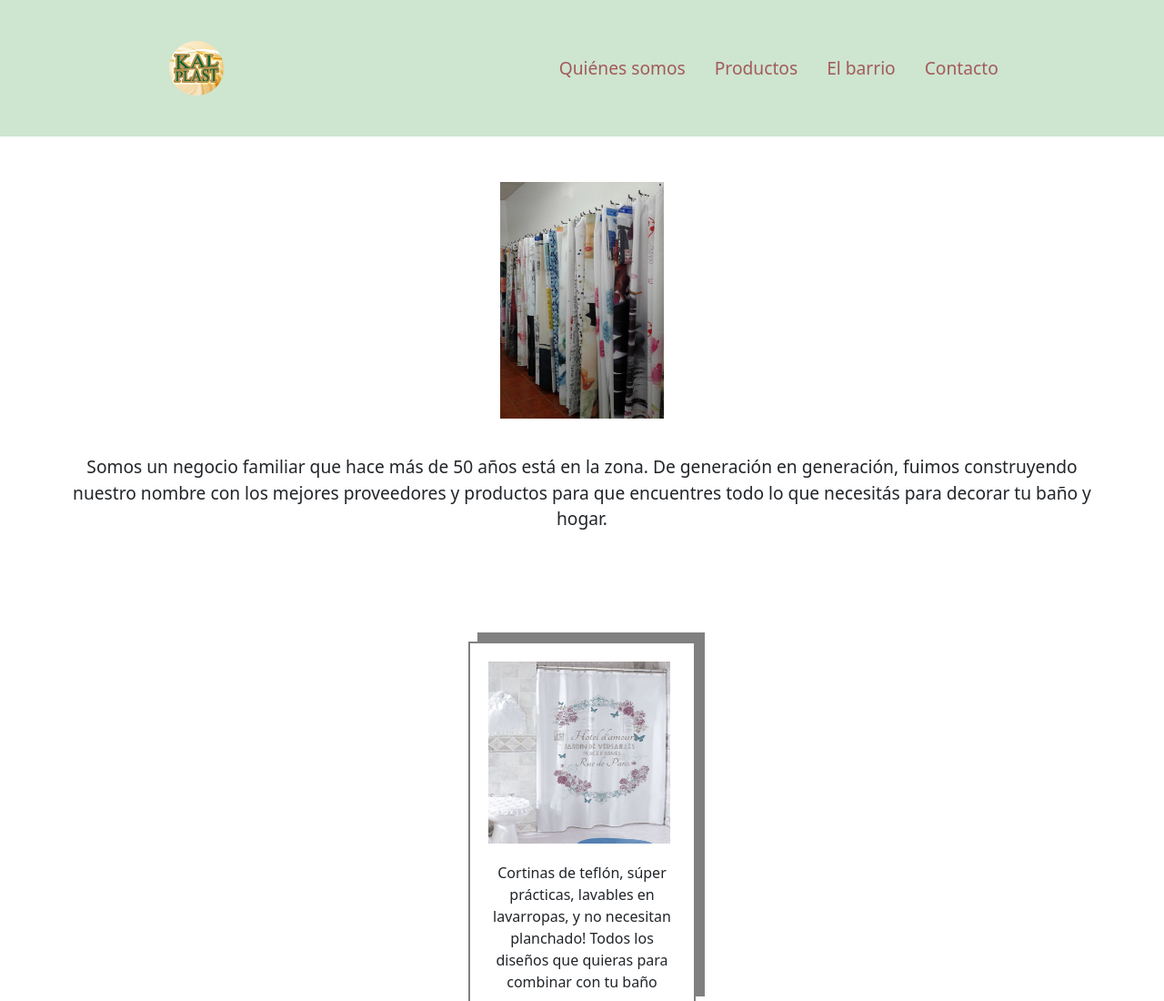
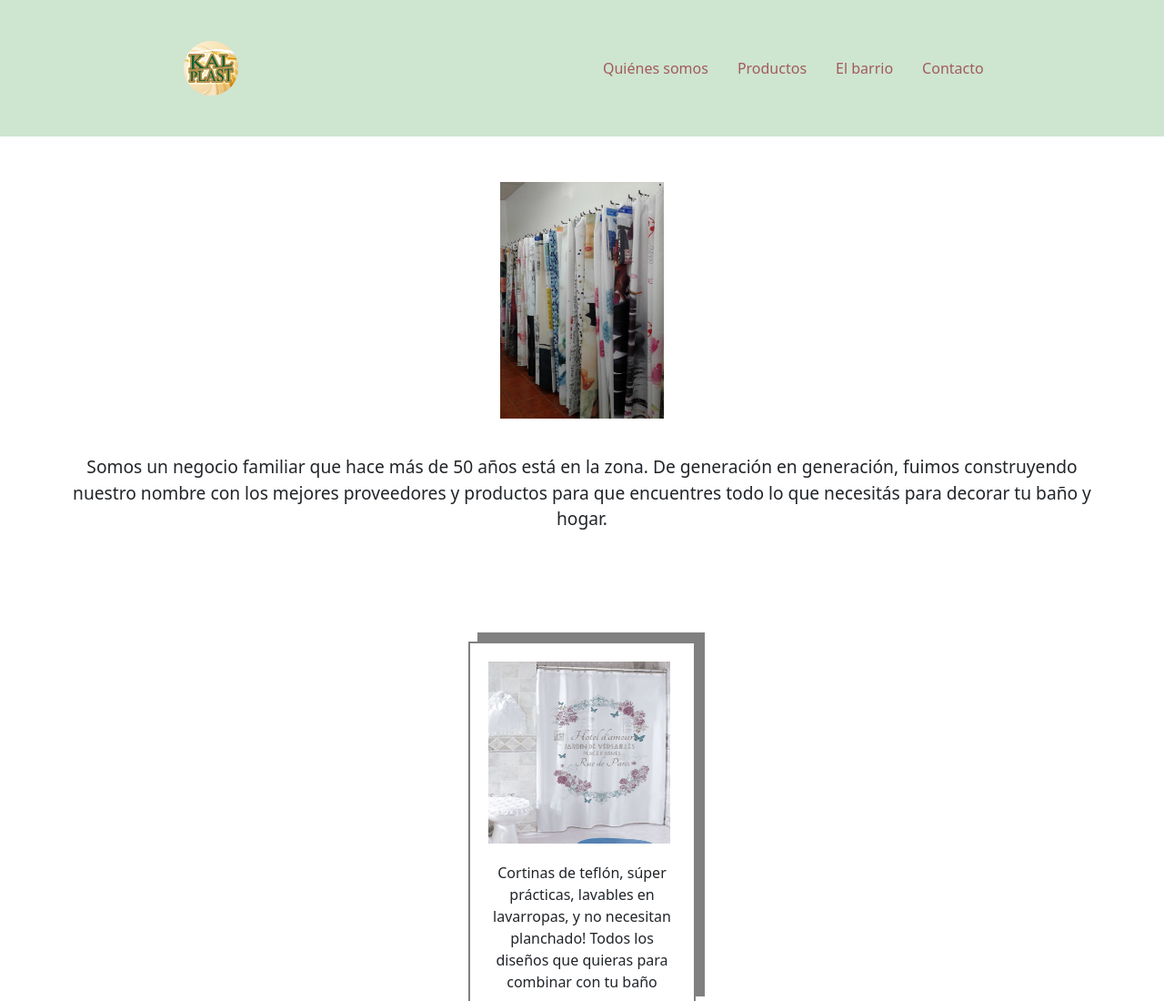
Before and after one commit to Chechux11/TP_INTEGRADOR_1C_2022, a plain HTML site: page index.html in a window 1280 px wide. Shown: the top 1100 px of the page at 91% size. Drawn offline with nearby package versions, Linux system fonts and the light colour scheme.

Commit message:
Entrega Final TP

```diff
--- a/public/css/estilos.css
+++ b/public/css/estilos.css
@@ -35,8 +35,7 @@
 }
 
 .justify-content-end li a{
-    color: #A25B5B;
-    font-size: larger;
+    color:#A25B5B
 }
 
 .dropdown-menu li a{
```
